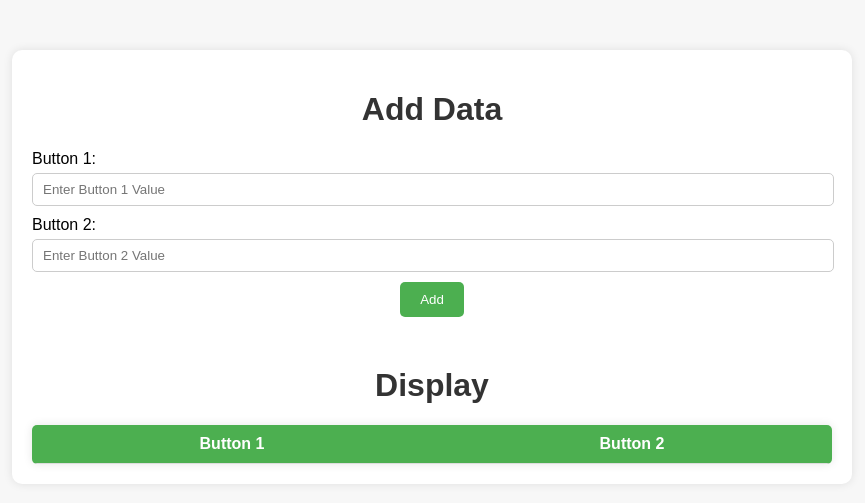
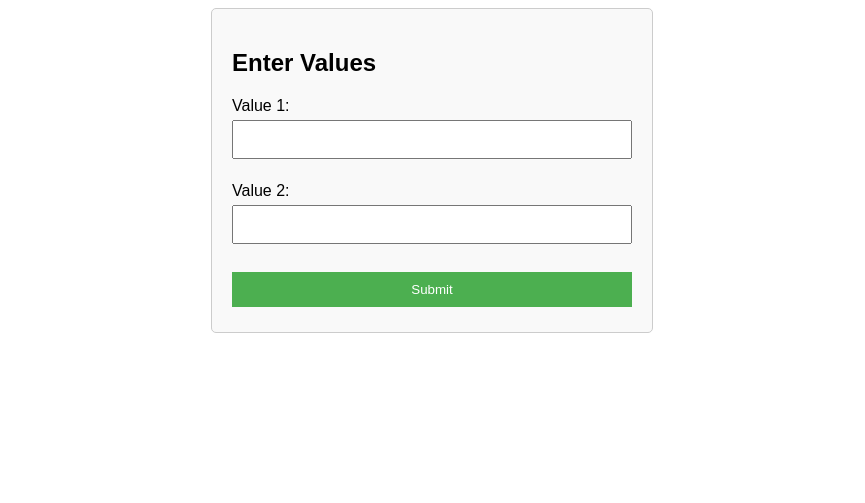
Before and after one commit to SyedMisbahUrRehman/Hamza-Flask, a Flask app: page / in a window 1280 px wide. Shown: the top 503 px of the page, without its empty margins (208-1073 px from the left). Run offline with Flask 3, Linux system fonts and the light colour scheme; lists and menus that the app fills with data are empty.

Commit message:
another route added as 'pass'

```diff
--- a/app.py
+++ b/app.py
@@ -1,22 +1,20 @@
-from flask import Flask, render_template, request
+from flask import Flask, render_template, request, redirect, url_for
 
 app = Flask(__name__)
-
 
 @app.route('/')
 def index():
     return render_template('index.html')
 
-@app.route('/pass.html', methods=['POST'])
-def pass_data():
-    if request.method == 'POST':
-        bname1 = request.form.get('bname1')
-        bname2 = request.form.get('bname2')
-        print("Button 1:", bname1)
-        print("Button 2:", bname2)
-        return render_template('pass.html', bname1=bname1, bname2=bname2)
-    else:
-        return "Method Not Allowed", 405
+@app.route('/values', methods=['POST'])
+def values():
+    val1 = request.form['val1']
+    val2 = request.form['val2']
+    return redirect(url_for('display_values', val1=val1, val2=val2))
+
+@app.route('/display_values/<val1>/<val2>')
+def display_values(val1, val2):
+    return render_template('pass.html', val1=val1, val2=val2)
 
 if __name__ == '__main__':
     app.run(debug=True)
--- a/static/css/style.css
+++ /dev/null
@@ -1,80 +0,0 @@
-body {
-    margin: 0;
-    font-family: Arial, sans-serif;
-    background-color: #f7f7f7;
-}
-
-.container {
-    max-width: 800px;
-    margin: 50px auto;
-    padding: 20px;
-    background-color: #fff;
-    border-radius: 10px;
-    box-shadow: 0 0 10px rgba(0, 0, 0, 0.1);
-}
-
-.container h1 {
-    text-align: center;
-    color: #333;
-}
-
-.form-container {
-    margin-bottom: 20px;
-}
-
-.input-group {
-    margin-bottom: 10px;
-}
-
-.input-group label {
-    display: block;
-    margin-bottom: 5px;
-}
-
-.input-group input {
-    width: calc(100% - 20px);
-    padding: 8px 10px;
-    border: 1px solid #ccc;
-    border-radius: 5px;
-}
-
-.button-container {
-    text-align: center;
-}
-
-.button-container button {
-    padding: 10px 20px;
-    background-color: #4CAF50;
-    color: #fff;
-    border: none;
-    border-radius: 5px;
-    cursor: pointer;
-    transition: background-color 0.3s ease;
-}
-
-.button-container button:hover {
-    background-color: #45a049;
-}
-
-.table-container {
-    margin-top: 50px;
-}
-
-table {
-    width: 100%;
-    border-collapse: collapse;
-    border-radius: 5px;
-    overflow: hidden;
-    box-shadow: 0 0 10px rgba(0, 0, 0, 0.1);
-}
-
-table th, table td {
-    padding: 10px;
-    text-align: center;
-    border-bottom: 1px solid #ddd;
-}
-
-table th {
-    background-color: #4CAF50;
-    color: #fff;
-}
--- /dev/null
+++ b/static/css/styles.css
@@ -0,0 +1,35 @@
+body {
+    font-family: Arial, sans-serif;
+}
+
+.container {
+    max-width: 400px;
+    margin: 0 auto;
+    padding: 20px;
+    border: 1px solid #ccc;
+    border-radius: 5px;
+    background-color: #f9f9f9;
+}
+
+input[type="text"],
+input[type="submit"] {
+    width: 100%;
+    padding: 10px;
+    margin: 5px 0;
+    box-sizing: border-box;
+}
+
+input[type="submit"] {
+    background-color: #4CAF50;
+    color: white;
+    border: none;
+    cursor: pointer;
+}
+
+input[type="submit"]:hover {
+    background-color: #45a049;
+}
+
+p {
+    margin: 10px 0;
+}
--- a/templates/index.html
+++ b/templates/index.html
@@ -3,68 +3,29 @@
 <head>
     <meta charset="UTF-8">
     <meta name="viewport" content="width=device-width, initial-scale=1.0">
-    <title>Professional Table</title>
-    <link rel="stylesheet" href="../static/css/style.css">
+    <title>Enter Values</title>
+    <link rel="stylesheet" href="{{ url_for('static', filename='css/styles.css') }}">
+    <script>
+        function validateForm() {
+            var val1 = document.getElementById('val1').value;
+            var val2 = document.getElementById('val2').value;
+            if (val1 === '' || val2 === '') {
+                alert('Please enter both values.');
+                return false;
+            }
+        }
+    </script>
 </head>
 <body>
-
-<div class="container">
-    <h1>Add Data</h1>
-    <div class="form-container">
-        <div class="input-group">
-            <label for="bname1">Button 1:</label>
-            <input type="text" name="bname1" id="bname1" placeholder="Enter Button 1 Value">
-        </div>
-        <div class="input-group">
-            <label for="bname2">Button 2:</label>
-            <input type="text" name="bname2" id="bname2" placeholder="Enter Button 2 Value">
-        </div>
-        <div class="button-container">
-            <button type="button" id="btn" onclick="AddRow()">Add</button>
-        </div>
+    <div class="container">
+        <h2>Enter Values</h2>
+        <form action="{{ url_for('values') }}" method="POST" onsubmit="return validateForm()">
+            <label for="val1">Value 1:</label>
+            <input type="text" id="val1" name="val1"><br><br>
+            <label for="val2">Value 2:</label>
+            <input type="text" id="val2" name="val2"><br><br>
+            <input type="submit" value="Submit">
+        </form>
     </div>
-
-    <div class="table-container">
-        <h1>Display</h1>
-        <table id="show">
-            <thead>
-                <tr>
-                    <th>Button 1</th>
-                    <th>Button 2</th>
-                </tr>
-            </thead>
-            <tbody>
-                <!-- Data will be inserted here dynamically -->
-            </tbody>
-        </table>
-    </div>
-</div>
-
-<script>
-    var list1 = [];
-    var list2 = [];
-
-    function AddRow() {
-        var bname1 = document.getElementById("bname1").value;
-        var bname2 = document.getElementById("bname2").value;
-
-        if (bname1 !== "" && bname2 !== "") {
-            var tableRef = document.getElementById('show').getElementsByTagName('tbody')[0];
-            var newRow = tableRef.insertRow();
-
-            var newCell1 = newRow.insertCell(0);
-            var newCell2 = newRow.insertCell(1);
-
-            newCell1.innerHTML = bname1;
-            newCell2.innerHTML = bname2;
-
-            list1.push(bname1);
-            list2.push(bname2);
-        } else {
-            alert("Please fill in both input fields.");
-        }
-    }
-</script>
-
 </body>
 </html>
```
Also changed, not shown: templates/pass.html (added, +37 -0 lines).
